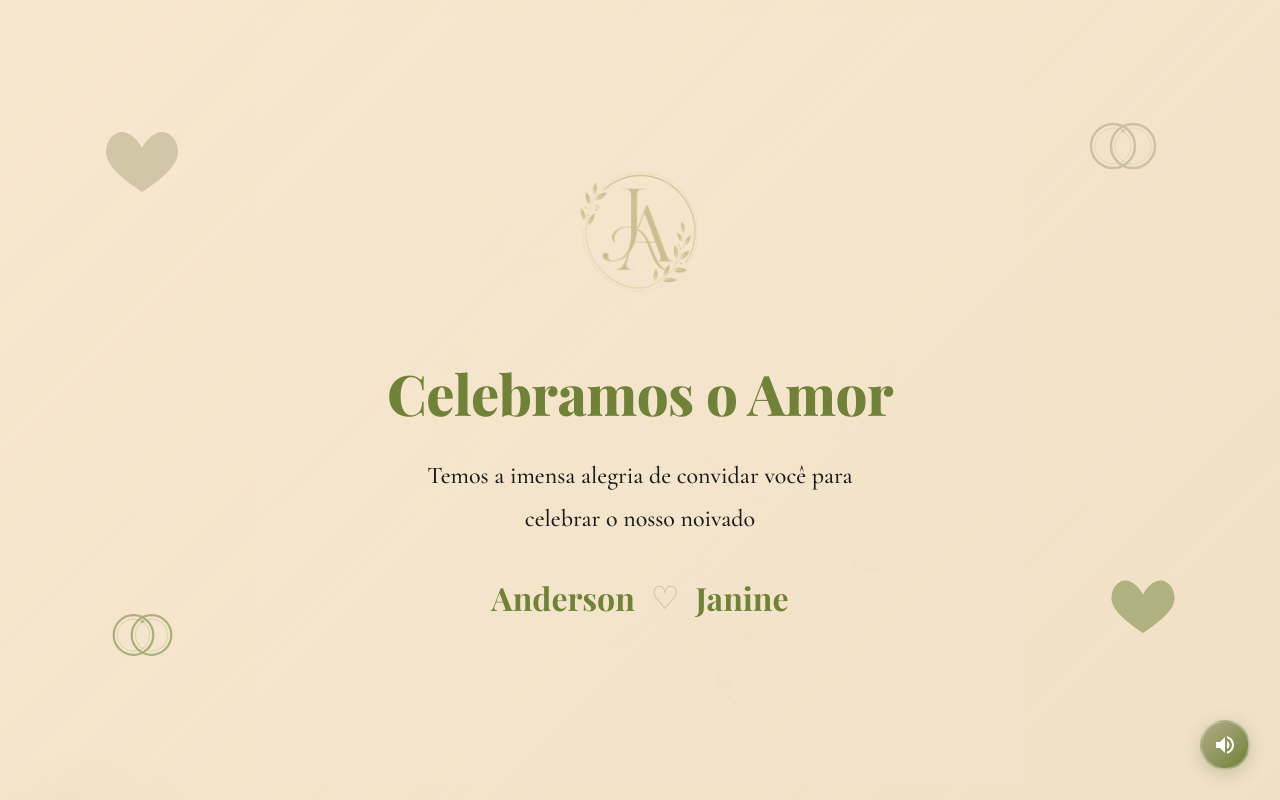
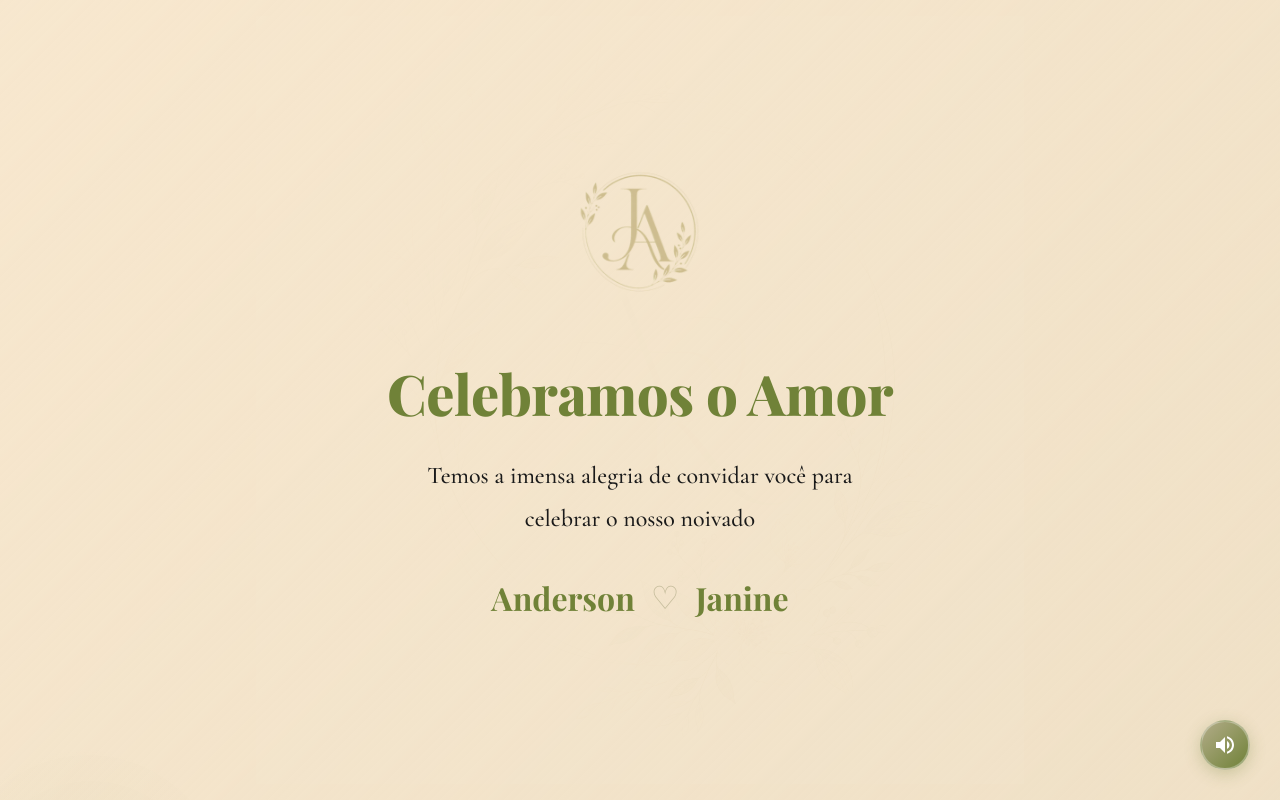
Before and after one commit to andersongraca/nossonoivado, a plain HTML site: page index.html in a window 1280 px wide. Shown: the top 800 px of the page. Drawn offline with nearby package versions, Linux system fonts and the light colour scheme.

Commit message:
Removidas: decorações (corações e alianças) e botão WhatsApp

```diff
--- a/index.html
+++ b/index.html
@@ -19,48 +19,6 @@
         <!-- HERO SECTION -->
         <section class="hero">
             <div class="hero-decorations">
-
-                <!-- Corações Decorativos - Esquerda Superior -->
-                <svg class="hero-decoration heart-top-left" viewBox="0 0 100 100" xmlns="http://www.w3.org/2000/svg">
-                    <g opacity="0.55">
-                        <path d="M50,90 C20,70 5,55 5,40 C5,25 15,15 25,15 C35,15 45,25 50,35 C55,25 65,15 75,15 C85,15 95,25 95,40 C95,55 80,70 50,90 Z" fill="#B2AC88"/>
-                    </g>
-                </svg>
-
-                <!-- Corações Decorativos - Direita Inferior -->
-                <svg class="hero-decoration heart-bottom-right" viewBox="0 0 100 100" xmlns="http://www.w3.org/2000/svg">
-                    <g opacity="0.5">
-                        <path d="M50,90 C20,70 5,55 5,40 C5,25 15,15 25,15 C35,15 45,25 50,35 C55,25 65,15 75,15 C85,15 95,25 95,40 C95,55 80,70 50,90 Z" fill="#708238"/>
-                    </g>
-                </svg>
-
-                <!-- Alianças Decorativas - Topo Direita (Duas Alianças) -->
-                <svg class="hero-decoration ring-top-right" viewBox="0 0 100 100" xmlns="http://www.w3.org/2000/svg">
-                    <g opacity="0.6">
-                        <!-- Primeira Aliança -->
-                        <circle cx="35" cy="50" r="22" fill="none" stroke="#B2AC88" stroke-width="2.5"/>
-                        <circle cx="35" cy="50" r="18" fill="none" stroke="#B2AC88" stroke-width="1" opacity="0.4"/>
-                        <!-- Segunda Aliança -->
-                        <circle cx="55" cy="50" r="22" fill="none" stroke="#B2AC88" stroke-width="2.5"/>
-                        <circle cx="55" cy="50" r="18" fill="none" stroke="#B2AC88" stroke-width="1" opacity="0.4"/>
-                        <!-- Pequeno brilho -->
-                        <circle cx="45" cy="35" r="2" fill="#B2AC88" opacity="0.7"/>
-                    </g>
-                </svg>
-
-                <!-- Alianças Decorativas - Fundo Esquerda (Duas Alianças) -->
-                <svg class="hero-decoration ring-bottom-left" viewBox="0 0 100 100" xmlns="http://www.w3.org/2000/svg">
-                    <g opacity="0.55">
-                        <!-- Primeira Aliança -->
-                        <circle cx="35" cy="50" r="22" fill="none" stroke="#708238" stroke-width="2.5"/>
-                        <circle cx="35" cy="50" r="18" fill="none" stroke="#708238" stroke-width="1" opacity="0.4"/>
-                        <!-- Segunda Aliança -->
-                        <circle cx="55" cy="50" r="22" fill="none" stroke="#708238" stroke-width="2.5"/>
-                        <circle cx="55" cy="50" r="18" fill="none" stroke="#708238" stroke-width="1" opacity="0.4"/>
-                        <!-- Pequeno brilho -->
-                        <circle cx="45" cy="35" r="2" fill="#708238" opacity="0.7"/>
-                    </g>
-                </svg>
             </div>
             <div class="hero-content">
                 <!-- Logo/Símbolo J&A -->
@@ -197,18 +155,7 @@
             </div>
         </section>
 
-        <!-- CONFIRMATION SECTION -->
-        <section class="confirmation">
-            <h2 class="section-title">Confirmação de Presença</h2>
 
-            <div class="confirmation-content">
-                <p>Sua confirmação é importante para nós!</p>
-
-                <a href="https://wa.me/5579999381479?text=Olá%20Anderson%20e%20Janine%2C%20confirmo%20minha%20presença%20no%20noivado%21" target="_blank" class="btn btn-whatsapp">
-                    💬 Confirmar via WhatsApp
-                </a>
-            </div>
-        </section>
 
         <!-- FOOTER -->
         <footer class="footer">
--- a/styles.css
+++ b/styles.css
@@ -146,33 +146,7 @@ body {
 
 
 
-.hero-decoration.heart-top-left {
-    width: 80px;
-    height: 80px;
-    top: 15%;
-    left: 8%;
-}
 
-.hero-decoration.heart-bottom-right {
-    width: 70px;
-    height: 70px;
-    bottom: 20%;
-    right: 8%;
-}
-
-.hero-decoration.ring-top-right {
-    width: 100px;
-    height: 100px;
-    top: 12%;
-    right: 8%;
-}
-
-.hero-decoration.ring-bottom-left {
-    width: 90px;
-    height: 90px;
-    bottom: 15%;
-    left: 8%;
-}
 
 .hero-content {
     animation: fadeInUp 1s ease-out;
```
